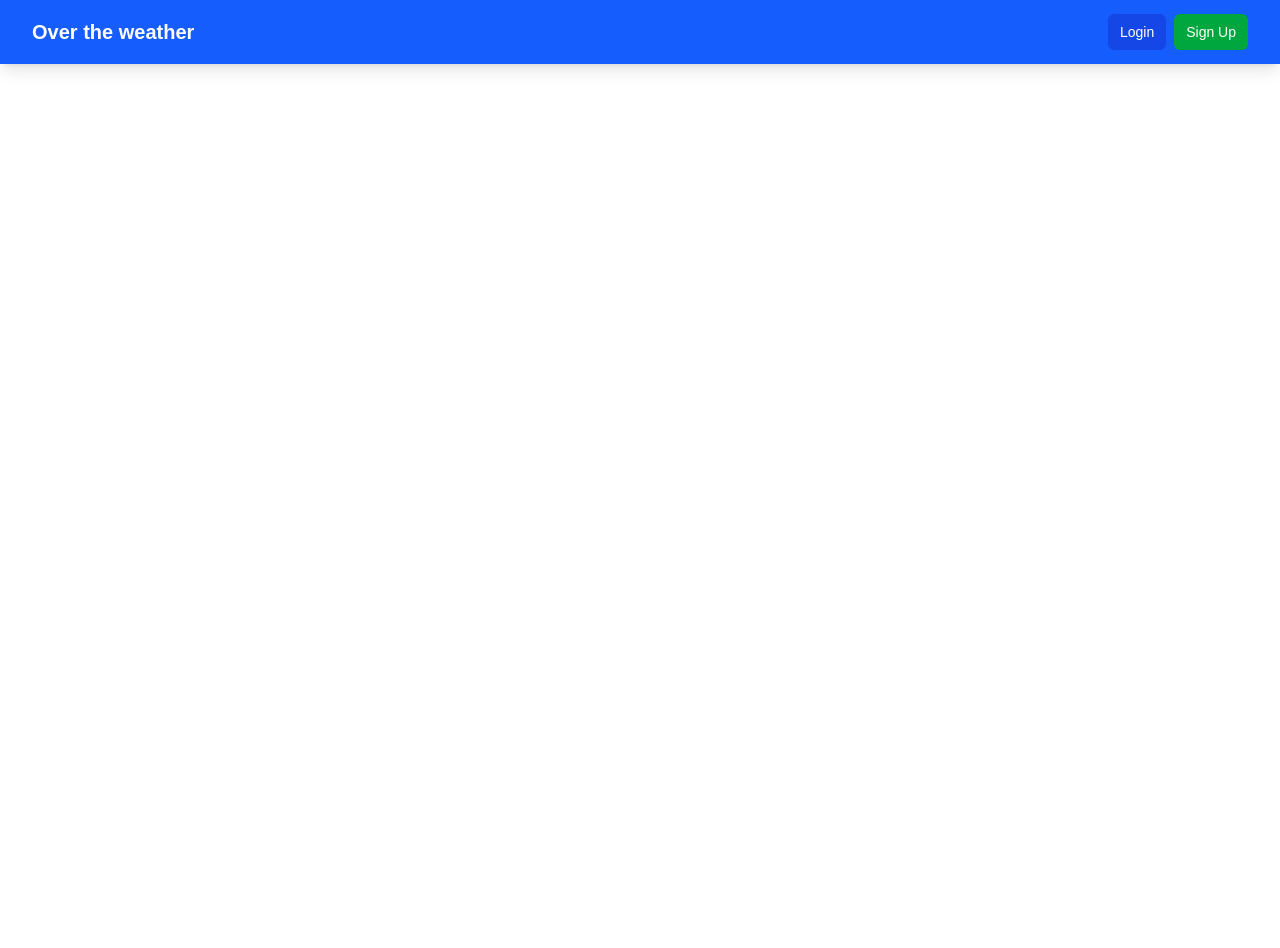
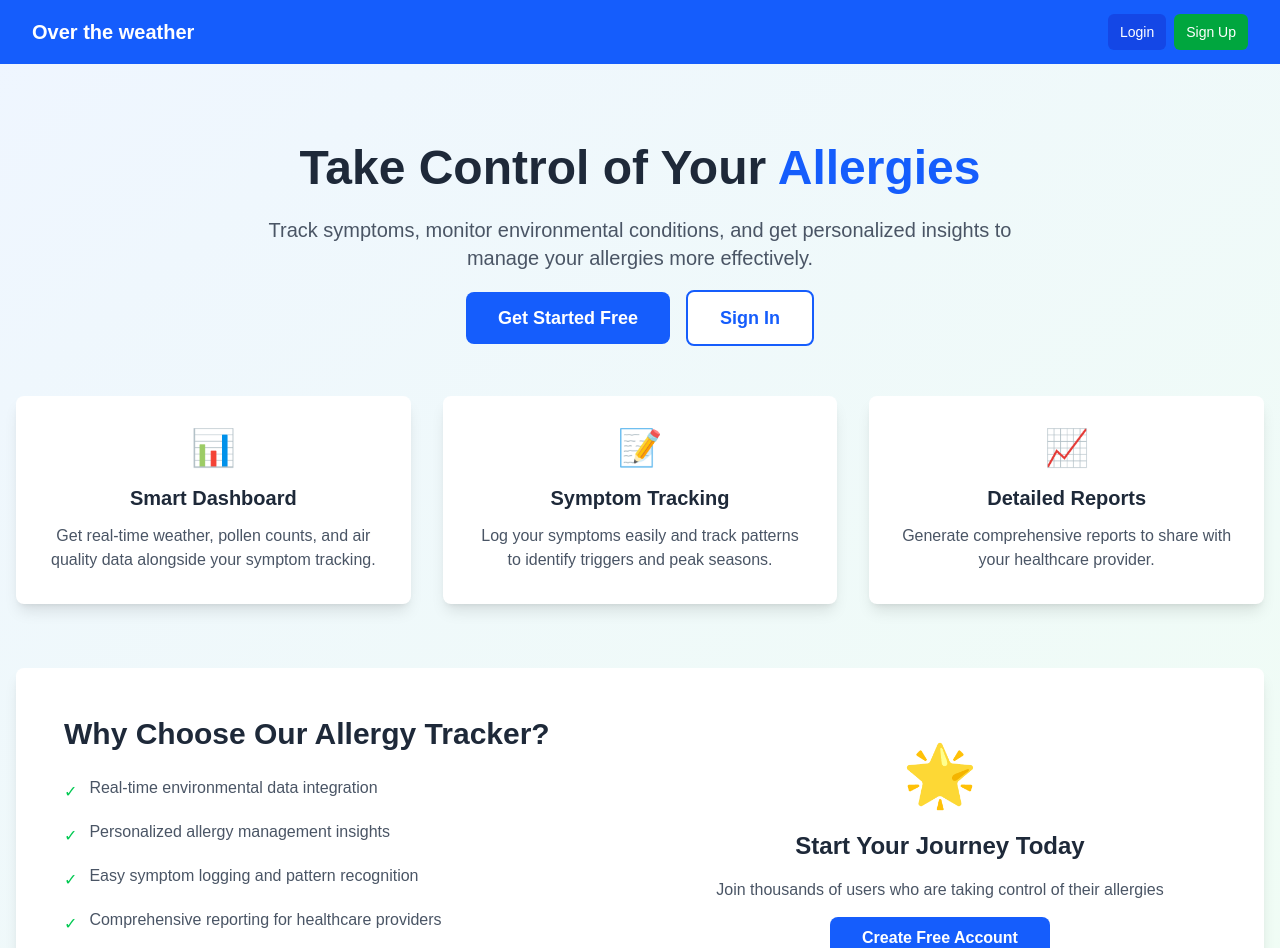
Before and after one commit to UnbenchTheBench/AllergenAI, a Next.js app: page / in a window 1280 px wide. Shown: the top 948 px of the page. Before the commit the page ends 800 px from the top, so only its background shows below. Built offline with nearby package versions, Linux system fonts and the light colour scheme; no server answers.

Commit message:
landing page

```diff
--- a/src/app/page.js
+++ b/src/app/page.js
@@ -1,8 +1,206 @@
+"use client";
+
+import { useState, useEffect } from "react";
+import { onAuthStateChanged } from "firebase/auth";
+import { auth } from "../config/firebase";
 import Image from "next/image";
 
 export default function Home() {
+  const [user, setUser] = useState(null);
+  const [loading, setLoading] = useState(true);
+
+  useEffect(() => {
+    const unsubscribe = onAuthStateChanged(auth, (user) => {
+      setUser(user);
+      setLoading(false);
+    });
+
+    return () => unsubscribe();
+  }, []);
+
+  if (loading) {
+    return (
+      <div className="min-h-screen bg-gradient-to-br from-blue-50 to-green-50 flex items-center justify-center">
+        <div className="animate-spin rounded-full h-12 w-12 border-b-2 border-blue-600"></div>
+      </div>
+    );
+  }
+
+  // Logged-in user view
+  if (user) {
+    return (
+      <div className="min-h-screen bg-gradient-to-br from-blue-50 to-green-50">
+        <div className="max-w-7xl mx-auto py-16 px-4">
+          {/* Welcome Header */}
+          <div className="text-center mb-12">
+            <h1 className="text-4xl font-bold text-gray-800 mb-4">
+              Welcome back, {user.displayName || user.email?.split('@')[0]}! 👋
+            </h1>
+            <p className="text-xl text-gray-600 mb-8">
+              Ready to track your allergies and stay healthy?
+            </p>
+          </div>
+
+          {/* Quick Actions */}
+          <div className="grid grid-cols-1 md:grid-cols-3 gap-6 mb-12">
+            <a
+              href="/Dashboard"
+              className="bg-white rounded-lg shadow-lg p-6 hover:shadow-xl transition-shadow text-center group"
+            >
+              <div className="text-4xl mb-4 group-hover:scale-110 transition-transform">📊</div>
+              <h3 className="text-xl font-semibold text-gray-800 mb-2">View Dashboard</h3>
+              <p className="text-gray-600">Check your health overview and today's conditions</p>
+            </a>
+
+            <a
+              href="/symptomsLog"
+              className="bg-white rounded-lg shadow-lg p-6 hover:shadow-xl transition-shadow text-center group"
+            >
+              <div className="text-4xl mb-4 group-hover:scale-110 transition-transform">📝</div>
+              <h3 className="text-xl font-semibold text-gray-800 mb-2">Log Symptoms</h3>
+              <p className="text-gray-600">Record your symptoms and track patterns</p>
+            </a>
+
+            <a
+              href="/myAllergies"
+              className="bg-white rounded-lg shadow-lg p-6 hover:shadow-xl transition-shadow text-center group"
+            >
+              <div className="text-4xl mb-4 group-hover:scale-110 transition-transform">🏥</div>
+              <h3 className="text-xl font-semibold text-gray-800 mb-2">Manage Allergies</h3>
+              <p className="text-gray-600">Update your allergy profile and preferences</p>
+            </a>
+          </div>
+
+          {/* Recent Activity Preview */}
+          <div className="bg-white rounded-lg shadow-lg p-8 text-center">
+            <h2 className="text-2xl font-semibold text-gray-800 mb-4">Your Health Journey</h2>
+            <p className="text-gray-600 mb-6">
+              Continue monitoring your allergies and symptoms to better understand your patterns
+            </p>
+            <div className="flex justify-center space-x-4">
+              <a
+                href="/reports"
+                className="bg-blue-600 hover:bg-blue-700 text-white px-6 py-3 rounded-lg font-medium transition-colors"
+              >
+                View Reports
+              </a>
+              <a
+                href="/Dashboard"
+                className="bg-green-600 hover:bg-green-700 text-white px-6 py-3 rounded-lg font-medium transition-colors"
+              >
+                Go to Dashboard
+              </a>
+            </div>
+          </div>
+        </div>
+      </div>
+    );
+  }
+
+  // Non-logged-in user view
   return (
-    <div>
+    <div className="min-h-screen bg-gradient-to-br from-blue-50 to-green-50">
+      {/* Hero Section */}
+      <div className="max-w-7xl mx-auto py-20 px-4">
+        <div className="text-center mb-16">
+          <h1 className="text-5xl font-bold text-gray-800 mb-6">
+            Take Control of Your <span className="text-blue-600">Allergies</span>
+          </h1>
+          <p className="text-xl text-gray-600 mb-8 max-w-3xl mx-auto">
+            Track symptoms, monitor environmental conditions, and get personalized insights
+            to manage your allergies more effectively.
+          </p>
+          <div className="space-x-4">
+            <a
+              href="/signup"
+              className="bg-blue-600 hover:bg-blue-700 text-white px-8 py-4 rounded-lg font-semibold text-lg transition-colors"
+            >
+              Get Started Free
+            </a>
+            <a
+              href="/login"
+              className="bg-white hover:bg-gray-50 text-blue-600 px-8 py-4 rounded-lg font-semibold text-lg border-2 border-blue-600 transition-colors"
+            >
+              Sign In
+            </a>
+          </div>
+        </div>
+
+        {/* Features Grid */}
+        <div className="grid grid-cols-1 md:grid-cols-3 gap-8 mb-16">
+          <div className="bg-white rounded-lg shadow-lg p-8 text-center">
+            <div className="text-4xl mb-4">📊</div>
+            <h3 className="text-xl font-semibold text-gray-800 mb-3">Smart Dashboard</h3>
+            <p className="text-gray-600">
+              Get real-time weather, pollen counts, and air quality data alongside your symptom tracking.
+            </p>
+          </div>
+
+          <div className="bg-white rounded-lg shadow-lg p-8 text-center">
+            <div className="text-4xl mb-4">📝</div>
+            <h3 className="text-xl font-semibold text-gray-800 mb-3">Symptom Tracking</h3>
+            <p className="text-gray-600">
+              Log your symptoms easily and track patterns to identify triggers and peak seasons.
+            </p>
+          </div>
+
+          <div className="bg-white rounded-lg shadow-lg p-8 text-center">
+            <div className="text-4xl mb-4">📈</div>
+            <h3 className="text-xl font-semibold text-gray-800 mb-3">Detailed Reports</h3>
+            <p className="text-gray-600">
+              Generate comprehensive reports to share with your healthcare provider.
+            </p>
+          </div>
+        </div>
+
+        {/* Benefits Section */}
+        <div className="bg-white rounded-lg shadow-lg p-12">
+          <div className="grid grid-cols-1 lg:grid-cols-2 gap-12 items-center">
+            <div>
+              <h2 className="text-3xl font-bold text-gray-800 mb-6">
+                Why Choose Our Allergy Tracker?
+              </h2>
+              <ul className="space-y-4 text-gray-600">
+                <li className="flex items-start">
+                  <span className="text-green-500 mr-3 mt-1">✓</span>
+                  <span>Real-time environmental data integration</span>
+                </li>
+                <li className="flex items-start">
+                  <span className="text-green-500 mr-3 mt-1">✓</span>
+                  <span>Personalized allergy management insights</span>
+                </li>
+                <li className="flex items-start">
+                  <span className="text-green-500 mr-3 mt-1">✓</span>
+                  <span>Easy symptom logging and pattern recognition</span>
+                </li>
+                <li className="flex items-start">
+                  <span className="text-green-500 mr-3 mt-1">✓</span>
+                  <span>Comprehensive reporting for healthcare providers</span>
+                </li>
+                <li className="flex items-start">
+                  <span className="text-green-500 mr-3 mt-1">✓</span>
+                  <span>Secure and private health data storage</span>
+                </li>
+              </ul>
+            </div>
+            <div className="text-center">
+              <div className="text-6xl mb-6">🌟</div>
+              <h3 className="text-2xl font-semibold text-gray-800 mb-4">
+                Start Your Journey Today
+              </h3>
+              <p className="text-gray-600 mb-6">
+                Join thousands of users who are taking control of their allergies
+              </p>
+              <a
+                href="/signup"
+                className="bg-blue-600 hover:bg-blue-700 text-white px-8 py-3 rounded-lg font-semibold transition-colors"
+              >
+                Create Free Account
+              </a>
+            </div>
+          </div>
+        </div>
+      </div>
     </div>
   );
 }
```
